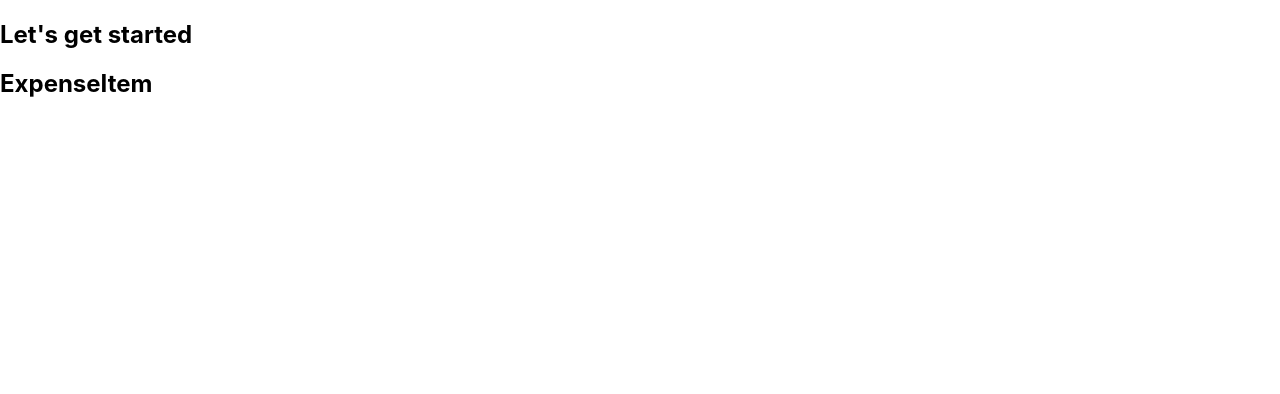
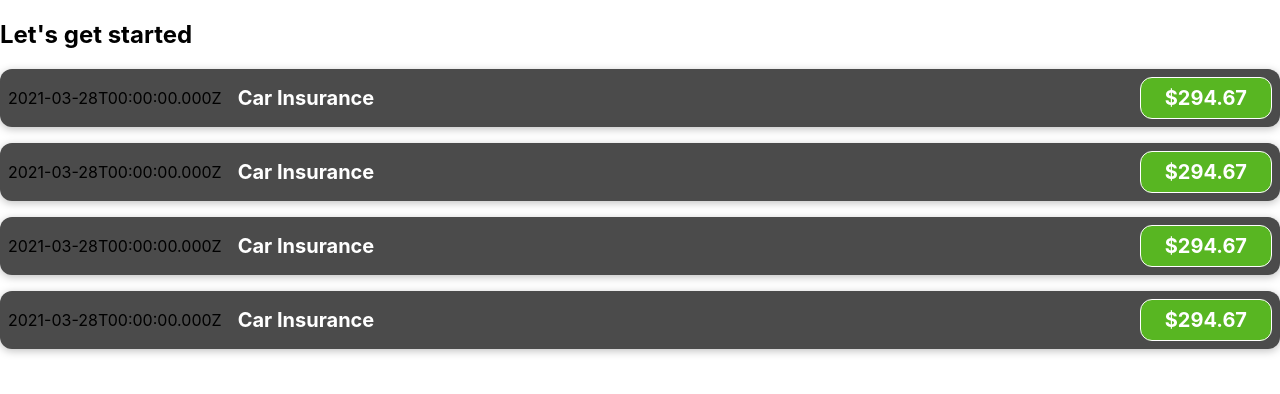
Before and after one commit to OerdBej/tracker-me, a React (Create React App) app: page / in a window 1280 px wide. Shown: the top 394 px of the page. Built offline with nearby package versions, Linux system fonts and the light colour scheme.

Commit message:
passing css

```diff
--- a/src/App.js
+++ b/src/App.js
@@ -5,7 +5,9 @@
     <div>
       <h2>Let's get started</h2>
       <ExpenseItem />
-
+      <ExpenseItem />
+      <ExpenseItem />
+      <ExpenseItem />
     </div>
   );
 }
--- /dev/null
+++ b/src/components/ExpenseItem.css
@@ -0,0 +1,56 @@
+.expense-item {
+  display: flex;
+  justify-content: space-between;
+  align-items: center;
+  box-shadow: 0 2px 8px rgba(0, 0, 0, 0.25);
+  padding: 0.5rem;
+  margin: 1rem 0;
+  border-radius: 12px;
+  background-color: #4b4b4b;
+}
+
+.expense-item__description {
+  display: flex;
+  flex-direction: column;
+  gap: 1rem;
+  align-items: flex-end;
+  flex-flow: column-reverse;
+  justify-content: flex-start;
+  flex: 1;
+}
+
+.expense-item h2 {
+  color: #3a3a3a;
+  font-size: 1rem;
+  flex: 1;
+  margin: 0 1rem;
+  color: white;
+}
+
+.expense-item__price {
+  font-size: 1rem;
+  font-weight: bold;
+  color: white;
+  background-color: #58b622;
+  border: 1px solid white;
+  padding: 0.5rem;
+  border-radius: 12px;
+}
+
+@media (min-width: 580px) {
+  .expense-item__description {
+    flex-direction: row;
+    align-items: center;
+    justify-content: flex-start;
+    flex: 1;
+  }
+
+  .expense-item__description h2 {
+    font-size: 1.25rem;
+  }
+
+  .expense-item__price {
+    font-size: 1.25rem;
+    padding: 0.5rem 1.5rem;
+  }
+}
--- a/src/components/ExpenseItem.js
+++ b/src/components/ExpenseItem.js
@@ -1,9 +1,18 @@
-import React from 'react'
+import "./ExpenseItem.css";
+function ExpenseItem() {
+  const expenseDate = new Date(2021, 2, 28);
+  const expenseTitle = "Car Insurance";
+  const expenseAmount = 294.67;
 
-function ExpenseItem() {
   return (
-    <h2>ExpenseItem</h2>
-  )
+    <div className="expense-item">
+      <div>{expenseDate.toISOString()}</div>
+      <div className="expense-item__description">
+        <h2>{expenseTitle}</h2>
+        <div className="expense-item__price">${expenseAmount}</div>
+      </div>
+    </div>
+  );
 }
 
-export default ExpenseItem
+export default ExpenseItem;
```
